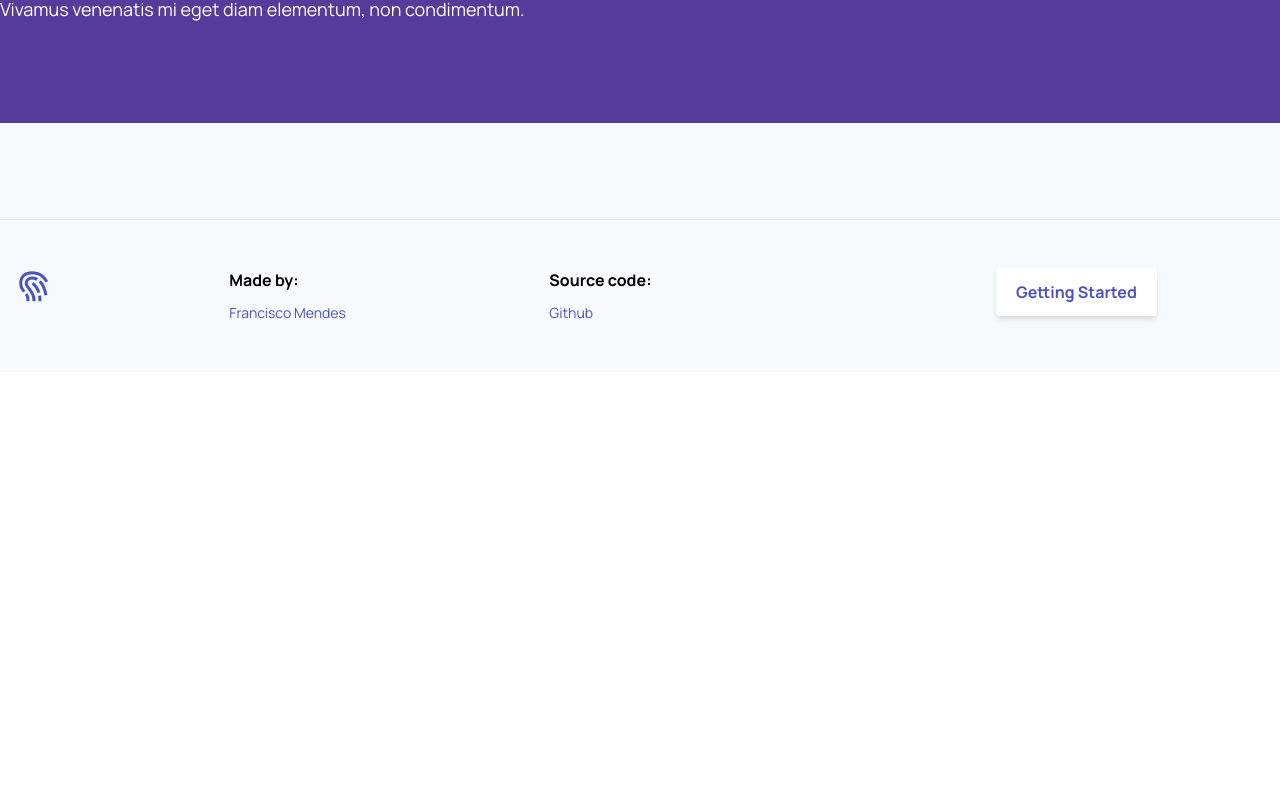
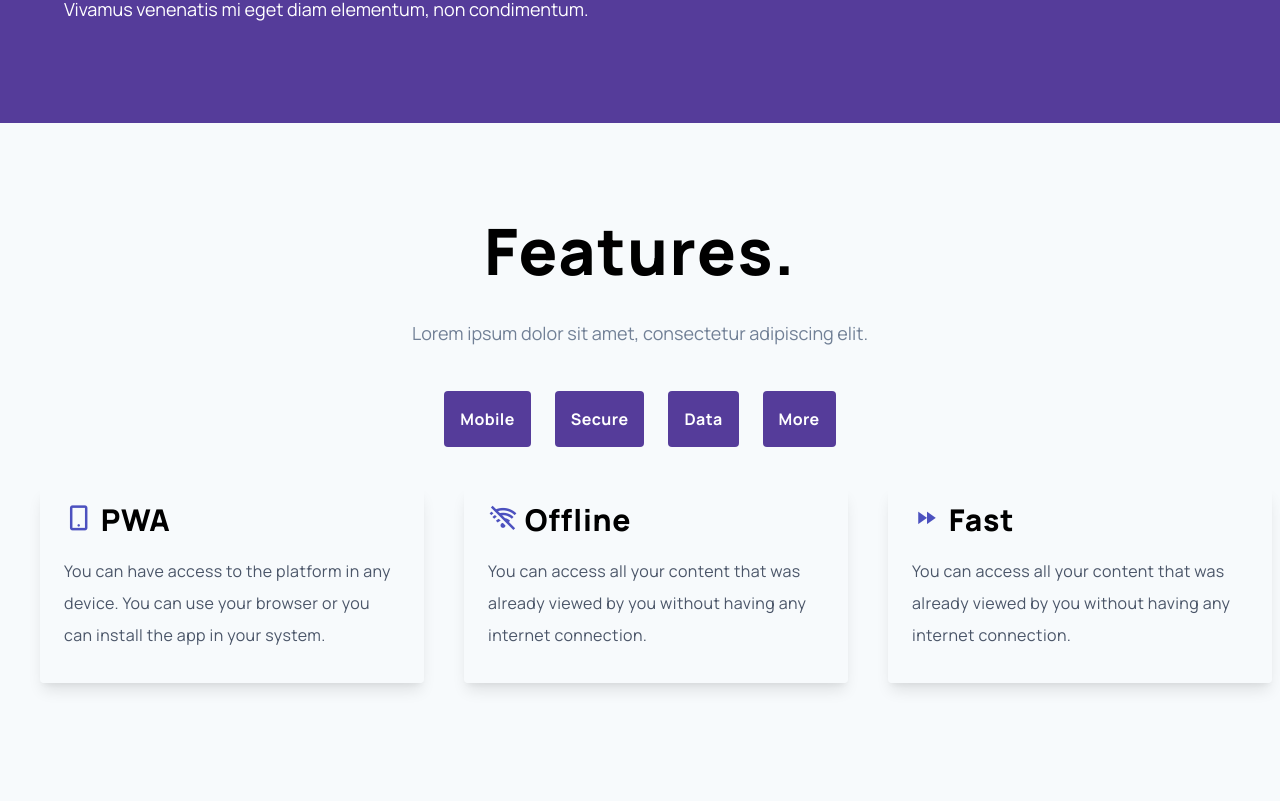
Before and after one commit to FranciscoMendes10866/mrGlicemiaFrontend, a Vue app: page /#/ in a window 1280 px wide. Shown: the part 1099-1900 px from the top of the page. Before the commit the page ends 1471 px from the top, so only its background shows below. Built offline with nearby package versions, Linux system fonts and the light colour scheme.

Commit message:
working on features section

```diff
--- /dev/null
+++ b/src/components/Features.vue
@@ -0,0 +1,90 @@
+<template>
+  <div>
+    <section class="bg-gray-100 py-20">
+      <div class="container mx-auto">
+        <!-- Head -->
+        <div class="flex flex-auto">
+          <div class="w-full">
+            <h1
+              class="mb-4 text-4xl font-black md:text-6xl ml-5 md:ml-0 text-left md:text-center tracking-wide leading-snug md:leading-normal"
+            >Features.</h1>
+            <p
+              class="leading-loose text-left ml-5 md:ml-0 md:text-center font-semi-bold text-sm md:text-lg text-gray-600 mb-10"
+            >Lorem ipsum dolor sit amet, consectetur adipiscing elit.</p>
+          </div>
+        </div>
+        <!-- Tabs -->
+        <div class="flex flex-wrap justify-center mb-10">
+          <button
+            class="py-4 px-4 bg-purple-800 text-white font-bold tracking-wide rounded hover:shadow-lg"
+          >Mobile</button>
+          <button
+            class="ml-6 py-4 px-4 bg-purple-800 text-white font-bold tracking-wide rounded hover:shadow-lg"
+          >Secure</button>
+          <button
+            class="ml-6 py-4 px-4 bg-purple-800 text-white font-bold tracking-wide rounded hover:shadow-lg"
+          >Data</button>
+          <button
+            class="ml-6 py-4 px-4 bg-purple-800 text-white font-bold tracking-wide rounded hover:shadow-lg"
+          >More</button>
+        </div>
+        <!-- Cards -->
+        <div
+          class="flex flex-wrap justify-around md:justify-start lg:justify-start xl:justify-evenly"
+        >
+          <div
+            class="max-w-sm rounded shadow-md md:shadow lg:shadow-md xl:shadow-lg mt-8 md:mt-6 lg:mt-6 xl:mt-0 lg:ml-8 animate__animated animate__bounceInUp"
+            v-for="item in mobile"
+            :key="item.id"
+          >
+            <div class="px-6 py-4">
+              <div class="font-bold text-xl mb-2">
+                <i :class="item.icon">
+                  <span class="font-black text-black text-3xl tracking-wide">&nbsp;{{ item.title }}</span>
+                </i>
+              </div>
+              <p
+                class="text-gray-700 text-base mt-4 leading-loose tracking-wide mb-4"
+              >{{ item.content }}</p>
+            </div>
+          </div>
+        </div>
+      </div>
+    </section>
+  </div>
+</template>
+
+<script>
+export default {
+  data: () => {
+    return {
+      mobile: [
+        {
+          id: 1,
+          tab: 1,
+          icon: 'bx bx-mobile-alt text-3xl text-indigo-700',
+          title: 'PWA',
+          content: 'You can have access to the platform in any device. You can use your browser or you can install the app in your system.'
+        },
+        {
+          id: 2,
+          tab: 1,
+          icon: 'bx bx-wifi-off text-3xl text-indigo-700',
+          title: 'Offline',
+          content: 'You can access all your content that was already viewed by you without having any internet connection.'
+        },
+        {
+          id: 3,
+          tab: 1,
+          icon: 'bx bx-fast-forward text-3xl text-indigo-700',
+          title: 'Fast',
+          content: 'You can access all your content that was already viewed by you without having any internet connection.'
+        }
+      ]
+    }
+  }
+}
+</script>
+
+<style scoped>
+</style>
--- a/src/views/Home.vue
+++ b/src/views/Home.vue
@@ -36,10 +36,10 @@
         <div class="flex justify-start">
           <div class="w-full">
             <h1
-              class="text-white font-black text-left tracking-wide leading-snug md:leading-normal mt-8 md:mt-20 ml-5 md:ml-0 text-4xl md:text-6xl"
+              class="text-white font-black text-left tracking-wide leading-snug md:leading-normal mt-8 md:mt-20 ml-5 md:ml-0 xl:ml-16 text-4xl md:text-6xl"
             >What's Included?</h1>
             <p
-              class="text-ledt font-semi-bold text-sm md:text-lg text-white mt-8 leading-loose ml-5 md:ml-0"
+              class="text-ledt font-semi-bold text-sm md:text-lg text-white mt-8 leading-loose ml-5 md:ml-0 xl:ml-16"
             >
               Lorem ipsum dolor sit amet, consectetur adipiscing elit.
               <br />Vivamus venenatis mi eget diam elementum, non condimentum.
@@ -48,10 +48,16 @@
         </div>
       </div>
     </section>
+    <!-- Features Section -->
+    <Features />
   </div>
 </template>
 
 <script>
+
 export default {
+  components: {
+    Features: () => import('../components/Features')
+  }
 }
 </script>
```
